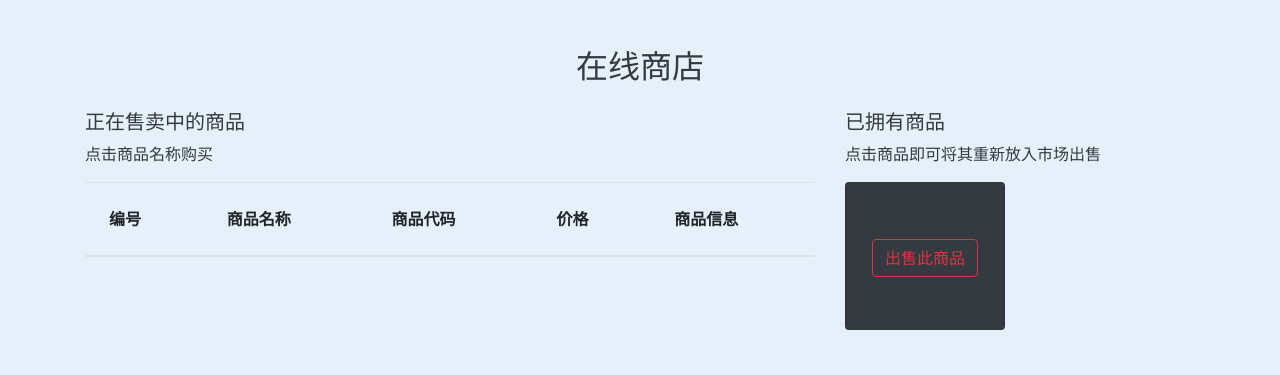
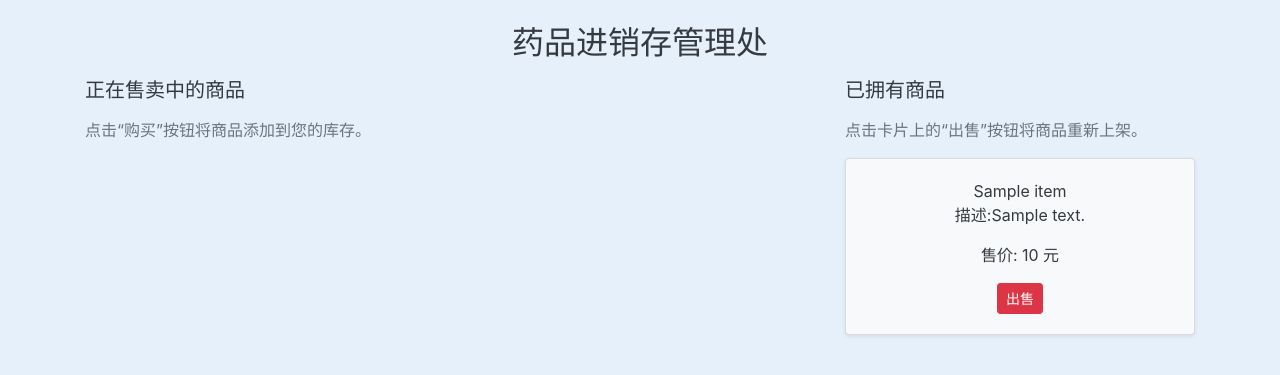
Before and after one commit to iocion/Database_design, a Flask app: page /market in a window 1280 px wide. Shown: the part 62-437 px from the top of the page. Run offline with Flask 3, Linux system fonts and the light colour scheme; a user stored in the database is signed in; tables that the repository leaves empty hold one stand-in row (values such as "Sample post"); lists and menus that the app fills with data are empty.

```diff
--- a/market/__init__.py
+++ b/market/__init__.py
@@ -5,7 +5,7 @@ from flask_login import LoginManager
 import pymysql
 # from market.models import Item
 app = Flask(__name__)
-app.config['SQLALCHEMY_DATABASE_URI'] = 'mysql+pymysql://root:111111@localhost/test1'  # 替换为你的 MySQL 连接信息
+app.config['SQLALCHEMY_DATABASE_URI'] = 'mysql+pymysql://root:123456@119.45.43.103:3310/test1'  # 替换为你的 MySQL 连接信息
 app.config['SQLALCHEMY_TRACK_MODIFICATIONS'] = False
 # app.config['SQLALCHEMY_DATABASE_URI'] = 'sqlite:///market.db'
 app.config['SECRET_KEY'] ='db92354e927ef71db526f676'
--- a/market/forms.py
+++ b/market/forms.py
@@ -21,6 +21,11 @@ class RegisterForm(FlaskForm):
     password2 = PasswordField(label='Confirm password:',validators=[EqualTo('password1'),DataRequired()]) # confirm password2 == password1
     submit = SubmitField(label='Submit')
 
+# class MedicineForm(FlaskForm):
+#     def validate_on_medicin_name(self,medicine_name_to_check):
+#         medicine_name_to_check = MedicineForm.query.filter_by(medicin_name=medicine_name_to_check.data).first()
+
+
 
 class LoginForm(FlaskForm):
     username = StringField(label='User Name',validators=[DataRequired()])
--- a/market/models.py
+++ b/market/models.py
@@ -16,6 +16,7 @@ class User(db.Model,UserMixin):
     budget = db.Column(db.Integer(),nullable=False,default=10000000)
     items =db.relationship('Item',backref='owned_user',lazy=True)
 # backreference
+
 
 
     @property
--- a/market/routes.py
+++ b/market/routes.py
@@ -25,7 +25,7 @@ def user_to_dict(user):
 
 def get_users_json_external():
     users = User.query.all()
-    users_list = [user_to_dict(user) for user in users]
+    users_list = [user_to_dict(user) for user in users]  # 转化成列表形式
     return jsonify(users_list)
 
 
@@ -87,10 +87,10 @@ def market_page():
                 if current_user.can_purchase(p_item_object):
                     if current_user.budget >= p_item_object.price:   # 判断金额是否大于budget
                         p_item_object.buy(current_user)
-                        flash(f"恭喜你! 你成功购买了 {p_item_object} for {p_item_object.price}")
+                        flash(f"购买成功",category="success")
                     else:
                         missing_money = p_item_object.price-current_user.budget
-                        flash(f"没有钱买{p_item_object.name},还需要{missing_money}元",category="danger")
+                        flash(f"余额不足，还需要{missing_money}元",category="danger")
         # Sell Item logic
         sold_item = request.form.get('sold_item')
         s_item_object = Item.query.filter_by(name=sold_item).first()
--- a/market/templates/includes/owned_items_modals.html
+++ b/market/templates/includes/owned_items_modals.html
@@ -25,7 +25,7 @@
             <form method="POST">
                 {{ selling_form.hidden_tag() }}
                 <h6 class="text-center">
-                   By clicking Sell, you will put this item back on market
+                     您确定要出售此商品吗?
                 </h6>
                 <br>
                 <h8 class="text-center">
--- a/market/templates/market.html
+++ b/market/templates/market.html
@@ -1,79 +1,65 @@
 {% extends 'base.html' %}
 
 {% block title %}
-Market Page
+在线商店
 {% endblock %}
 
 {% block content %}
-<h2 class="text-center mt-5">在线商店</h2>
+<h2 class="text-center mt-4 mb-3">药品进销存管理处</h2>
 
-<div class="container mt-4">
+<div class="container">
     <div class="row">
-        <!-- Column for the items on sale -->
-        <div class="col-md-8">
-            <h5>正在售卖中的商品</h5>
-            <p>点击商品名称购买</p>
-
-            <table class="table table-hover table-striped">
-                <thead>
-                    <tr>
-                        <th>编号</th>
-                        <th>商品名称</th>
-                        <th>商品代码</th>
-                        <th>价格</th>
-                        <th>商品信息</th>
-                    </tr>
-                </thead>
-                <tbody>
+        <div class="col-md-8 mb-4">
+            <h5 class="mb-3">正在售卖中的商品</h5>
+            <p class="text-muted mb-3">点击“购买”按钮将商品添加到您的库存。</p>
+            <div class="row row-cols-1 row-cols-md-2 row-cols-lg-3 g-4">
                 {% for item in items %}
-                    {% include 'includes/items_modals.html' %}
-                    <tr>
-                        <td>{{ item.id }}</td>
-                        <td>{{ item.name }}</td>
-                        <td>{{ item.barcode }}</td>
-                        <td>{{ item.price }}元</td>
-                        <td>
-                            <!-- More Info Button -->
-                            <button class="btn btn-outline-info" data-toggle="modal" data-target="#moreinfo-{{ item.id }}">更多信息</button>
-                            <button class="btn btn-outline-success" data-toggle="modal" data-target="#Modal-PurchaseConfirm-{{ item.id }}">购买</button>
-                        </td>
-                    </tr>
-                    {% endfor %}
-                </tbody>
-            </table>
-        </div>
-
-        <!-- Column for owned items -->
-        <div class="col-md-4">
-            <h5>已拥有商品</h5>
-            <p>点击商品即可将其重新放入市场出售</p>
-
-            <div class="row">
-                {% if owned_items %}
-                    {% for owned_item in owned_items %}
-                    {% include 'includes/owned_items_modals.html' %}
-                    <div class="col-md-6 mb-4">
-                        <div class="card text-center bg-dark">
+                <div class="col">
+                    <div class="card h-100 shadow-sm">
                         <div class="card-body">
-                                <h5 class="card-title">{{ owned_item.name }}</h5>
-                                <button type="button" class="btn btn-outline-danger mb-2"
-                                    data-toggle="modal" data-target="#Modal-SellingConfirm-{{ owned_item.id }}">
-                                    出售此商品
-                                </button>
-                                <p class="card-text"><strong>售价: ${{ owned_item.price }}</strong></p>
+                            <h5 class="card-title">{{ item.name }}</h5>
+                            <h6 class="card-subtitle mb-2 text-muted">存储编码: {{ item.barcode }}</h6>
+                            <!-- <p class="card-text">{{ item.description|truncate(100) }}</p> -->
+                            <p class="card-text"><strong>价格: {{ item.price }} 元</strong></p>
+                            <div class="d-flex justify-content-between align-items-center">
+                                <button class="btn btn-outline-info btn-sm" data-bs-toggle="modal" data-bs-target="#moreinfo-{{ item.id }}">更多信息</button>
+                                <button class="btn btn-success btn-sm" data-bs-toggle="modal" data-bs-target="#Modal-PurchaseConfirm-{{ item.id }}">购买</button>
                             </div>
                         </div>
                     </div>
+                </div>
+                {% include 'includes/items_modals.html' %}
+                {% endfor %}
+            </div>
+        </div>
+
+        <div class="col-md-4 mb-4">
+            <h5 class="mb-3">已拥有商品</h5>
+            <p class="text-muted mb-3">点击卡片上的“出售”按钮将商品重新上架。</p>
+            <div class="row row-cols-1 g-4">
+                {% if owned_items %}
+                {% for owned_item in owned_items %}
+                <div class="col">
+                    <div class="card bg-light shadow-sm">
+                        <div class="card-body text-center">
+                            <h7 class="card-title">{{ owned_item.name }}</h7>
+                            <p class="card-text">描述:{{ owned_item.description }}</p>
+                            <p class="card-text">售价: {{ owned_item.price }} 元</p>
+                            <button type="button" class="btn btn-danger btn-sm"
+                                data-bs-toggle="modal" data-bs-target="#Modal-SellingConfirm-{{ owned_item.id }}">
+                                出售
+                            </button>
+                        </div>
+                    </div>
+                </div>
+                {% include 'includes/owned_items_modals.html' %}
                 {% endfor %}
                 {% else %}
-                    <div class="col-md-6 mb-4">
-                        <div class="card text-center">
+                <div class="col">
+                    <div class="card text-center bg-light shadow-sm">
                         <div class="card-body">
-                                <h5 class="card-title">没有商品</h5>
-                                <button type="button" class="btn btn-outline-success mb-2">
-                                    出售商品
-                                </button>
-                                <p class="card-text"><strong>您没有任何商品出售</strong></p>
+                            <h5 class="card-title">暂无商品</h5>
+                            <p class="card-text text-muted">您尚未拥有任何可以出售的商品。</p>
                         </div>
                     </div>
                 </div>
@@ -83,14 +69,7 @@ Market Page
     </div>
 </div>
 
-<!-- Materialize JS -->
-<script src="https://cdnjs.cloudflare.com/ajax/libs/materialize/1.0.0/js/materialize.min.js"></script>
+<script src="https://cdn.jsdelivr.net/npm/@popperjs/core@2.11.8/dist/umd/popper.min.js" integrity="sha384-I7E8VVD/ismYTF4hNIPjVp/Zjvgyol6VFvRkX/vR+Vc4jQkC+hVqc2pM8ODewa9r" crossorigin="anonymous"></script>
+<script src="https://cdn.jsdelivr.net/npm/bootstrap@5.3.2/dist/js/bootstrap.min.js" integrity="sha384-BBtl+eGJRgqQAUMxJ7pMwbEyER4l1g+O15P+16Ep7Q9Q+zqX6gSbd85u4mG4QzX+" crossorigin="anonymous"></script>
 
-<!-- Initialize Materialize Modals -->
-<script>
-    document.addEventListener('DOMContentLoaded', function () {
-        var modals = document.querySelectorAll('.modal');
-        M.Modal.init(modals);
-    });
-</script>
 {% endblock %}
```
Also changed, not shown: market/templates/includes/items_modals.html (+8 -6 lines), market/templates/just_for_fun.html (+0 -21 lines). Lines whose indentation alone changed are shown as unchanged.
